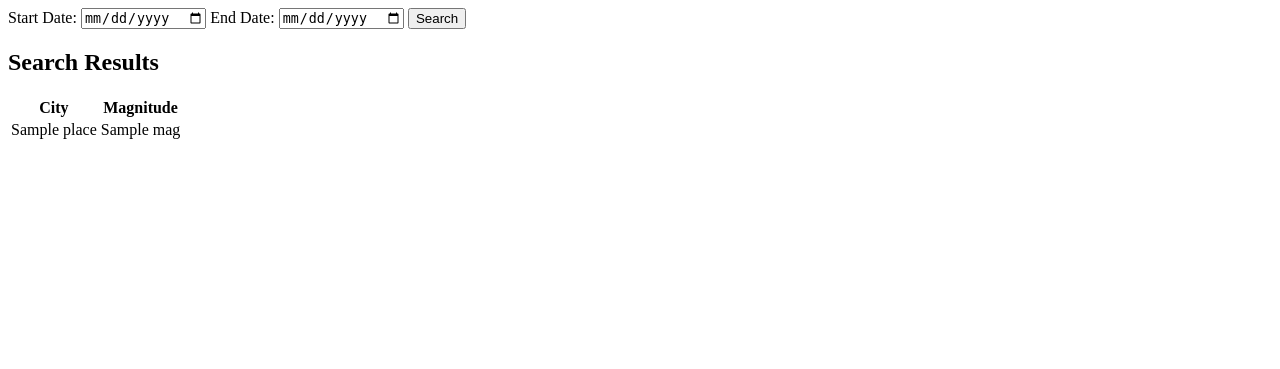
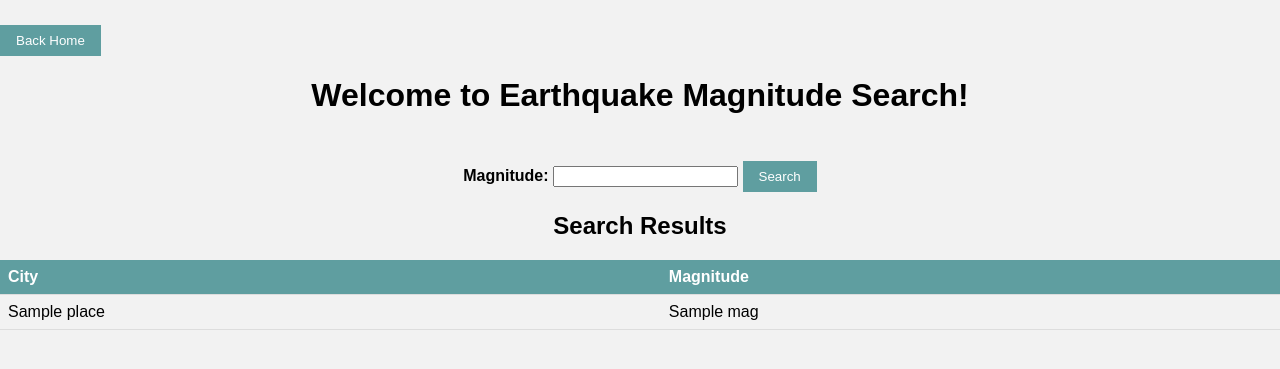
Before and after one commit to DawnSovereign/Weather-disaster-Info, a Flask app: page /earthquakes in a window 1280 px wide. Shown: the top 369 px of the page. Run offline with Flask 3, Linux system fonts and the light colour scheme; a database or web service that is not in the repository returns one stand-in record (values such as "Sample title"); data that the repository does not hold is empty; some libraries are stand-ins or nearby versions.

Commit message:
Added css to home page and earthquake page

```diff
--- a/app.py
+++ b/app.py
@@ -1,16 +1,34 @@
-from flask import Flask, render_template, request
+from flask import Flask, render_template, request, jsonify, redirect, url_for
+from flask_bootstrap import Bootstrap5
+import urllib.request, json
+import json
+import os
 import requests
 
 app = Flask(__name__)
+bootstrap = Bootstrap5(app)
+
+app = Flask(__name__)
+bootstrap = Bootstrap5(app)
+
+@app.route('/')
+def home():
+    return render_template("home.html")
 
 @app.route('/earthquakes', methods=['GET'])
 def earthquakes():
-    start_date = request.args.get('start_date')
-    end_date = request.args.get('end_date')
-    url = f'https://earthquake.usgs.gov/fdsnws/event/1/query?format=geojson&starttime={start_date}&endtime={end_date}&minmagnitude=5'
+    start_date = '2023-05-01'
+    end_date = '2023-05-08'
+    magnitude = '5'
+    # start_date = request.args.get('start_date')
+    # end_date = request.args.get('end_date')
+    # magnitude = request.args.get('magnitude')
+    url = f'https://earthquake.usgs.gov/fdsnws/event/1/query?format=geojson&starttime={start_date}&endtime={end_date}&minmagnitude={magnitude}'
+
 
     response = requests.get(url)
     data = response.json()
+    print(data)
 
     earthquakes = []
     features = data.get('features', [])
@@ -23,61 +41,13 @@ def earthquakes():
     cities = [earthquake['place'] for earthquake in earthquakes]
     magnitudes = [earthquake['magnitude'] for earthquake in earthquakes]
 
-    return render_template('earthquakes.html', cities=cities, magnitudes=magnitudes)
+    return render_template('earthquakes.html', cities=cities, magnitudes=magnitudes, data=data)
 
+@app.route('/handle_selection', methods = ['GET', 'POST'])
+def handle_selection():
+    selected_option = request.form.get('selected_option')
 
+    if selected_option == 'earthquakes':
+        return redirect(url_for('earthquakes'))
 
-
-
-# from flask import Flask, render_template, request, redirect, url_for
-# import requests
-# from flask_bootstrap import Bootstrap5
-
-
-# app = Flask(__name__)
-# bootstrap = Bootstrap5(app)
-
-# @app.route('/')
-# def home():
-#     return render_template("home.html")
-
-# @app.route('/tornado')
-# def tornado():
-#     return render_template("tornado.html")
-
-# @app.route('/earthquakes', methods=['GET'])
-# def earthquakes():
-#     start_date = request.args.get('start_date')
-#     end_date = request.args.get('end_date')
-#     magnitude = request.args.get('magnitude')
-
-#     url = f'https://earthquake.usgs.gov/fdsnws/event/1/query?format=geojson&starttime={start_date}&endtime={end_date}&minmagnitude={magnitude}'
-#     response = requests.get(url)
-#     data = response.json()
-#     print(data)
-
-#     earthquakes = []
-#     features = data.get('features', [])
-#     for feature in features:
-#         place = feature['properties']['place']
-#         magnitude = feature['properties']['mag']
-#         earthquake = {'place': place, 'magnitude': magnitude}
-#         earthquakes.append(earthquake)
-
-#     cities = [earthquake['place'] for earthquake in earthquakes]
-#     magnitudes = [earthquake['magnitude'] for earthquake in earthquakes]
-
-#     return render_template('earthquakes.html', cities=cities, magnitudes=magnitudes)
-
-
-# @app.route('/handle_selection', methods = ['GET', 'POST'])
-# def handle_selection():
-#     selected_option = request.form.get('selected_option')
-
-#     if selected_option == 'tornado':
-#         return redirect(url_for('tornado'))
-
-#     elif selected_option == 'earthquakes':
-#         return redirect(url_for('earthquakes'))
-
-#     return redirect(url_for('home'))  # Home page is redirected if no option is selected
+    return redirect(url_for('home'))
--- a/static/css/style.css
+++ b/static/css/style.css
@@ -1,18 +1,100 @@
-#header{
+form {
+    margin-bottom: 20px;
+  }
+  .mag{
+    text-align: center;
+  }
+
+  label {
+    font-weight: bold;
+  }
+  .result{
+    text-align: center;
+  }
+
+  button{
+    background-color: cadetblue;
+    color: white;
+    padding: 8px 16px;
+    border: none;
+    cursor: pointer;
+    margin-top: 25px;
+  }
+
+  table {
+    border-collapse: collapse;
+    width: 100%;
+  }
+
+  th, td {
+    padding: 8px;
+    text-align: left;
+    border-bottom: 1px solid #ddd;
+  }
+
+  th {
+    background-color: cadetblue;
+    color: white;
+  }
+
+  .result {
+    margin-top: 20px;
+    font-size: 24px;
+  }
+
+body {
+    font-family: Arial, sans-serif;
+    background-color: #f2f2f2;
+    margin: 0;
+    padding: 0;
+  }
+
+  header {
+    background-color: #333;
+    color: white;
+    padding: 20px;
+  }
+
+  h1 {
+    text-align: center;
+  }
+
+  h3 {
+    text-align: center;
+  }
+
+  .centered {
+    display: flex;
     justify-content: center;
-    display: flex;
+    align-items: center;
+    margin-top: 20px;
+  }
+  label {
+    font-weight: bold;
+  }
+
+  select {
+    padding: 8px;
+    font-size: 16px;
+    margin-right: 10px;
+  }
+
+  input[type="submit"]{
+    color: white;
+    padding: 8px 16px;
+    border: none;
+    cursor: pointer;
+  }
+
+  hr {
+    border: none;
+    border-top: 1px solid #ccc;
+    margin: 20px 0;
+  }
+.button1{
+    background-color:royalblue;
 }
-img{
-    border-radius: 8px;
-    width: 350px;
-    display: block;
-    margin-left: auto;
-    margin-right: auto;
-    margin-top: 150px;
+
+.backbutton{
+    background-color:cadetblue;
 }
-h1{
-    text-align: center;
-}
-.userinput{
-    text-align: center;
-}
--- a/templates/earthquakes.html
+++ b/templates/earthquakes.html
@@ -2,25 +2,33 @@
 <html>
   <head>
     <title>Earthquake Search</title>
-    <link href="../static/css/style.css" rel ="stylesheet" type = "text/css"/>
+    <!-- <link href="../static/css/style.css" rel ="stylesheet" type = "text/css"/> -->
+    <link href="../static/css/style.css" rel="stylesheet" type="text/css" />
+
   </head>
   <body>
 
-    <form action="/earthquakes" method="GET">
-      <label for="start_date">Start Date:</label>
-      <input type="date" id="start_date" name="start_date" required>
+    <a href="{{ url_for('home') }}"><button type="button" class="backbutton">Back Home</button></a>
+
+
+    <div class = "mag">
+      <h1> Welcome to Earthquake Magnitude Search!</h1>
+    <form action="/earthquakes" method="GET" class = "form">
+      <!-- <label for="start_date">Start Date:</label>
+      <input type="date" id="start_date" name="start_date" required>s
 
       <label for="end_date">End Date:</label>
-      <input type="date" id="end_date" name="end_date" required>
+      <input type="date" id="end_date" name="end_date" required> -->
 
-      <!-- <label for="magnitude">Magnitude:</label>
-      <input type="number" id="magnitude" name="magnitude" required> -->
+      <label for="magnitude">Magnitude:</label>
+      <input type="number" id="magnitude" name="magnitude" required class ="inputMag">
 
       <button type="submit" value="search">Search</button>
     </form>
-
+  </div>
+    <div>
     {% if cities %}
-      <h2>Search Results</h2>
+      <h2 class="result">Search Results</h2>
       <table>
         <tr>
           <th>City</th>
@@ -34,7 +42,7 @@
         {% endfor %}
       </table>
     {% endif %}
-
+  </div>
 
   </body>
 </html>
--- a/templates/home.html
+++ b/templates/home.html
@@ -5,7 +5,9 @@
     <meta http-equiv="X-UA-Compatible" content="IE=edge">
     <meta name="viewport" content="width=device-width, initial-scale=1.0">
     <title>Document</title>
-    <link rel="stylesheet" href="{{ url_for('static', filename='styles.css') }}">
+    <!-- <link rel="stylesheet" href="{{ url_for('static', filename='styles.css') }}"> -->
+    <link href="../static/css/style.css" rel="stylesheet" type="text/css" />
+
 </head>
 <body>
 <header>
@@ -25,7 +27,7 @@
             <option value="weather_forecast">General Weather Forecast</option>
             <option value="all">All Options</option>
         </select>
-        <input type="submit" value="Submit">
+        <input type="submit" value="Submit" class = "button1">
     </form>
 </div>
 </body>
```
